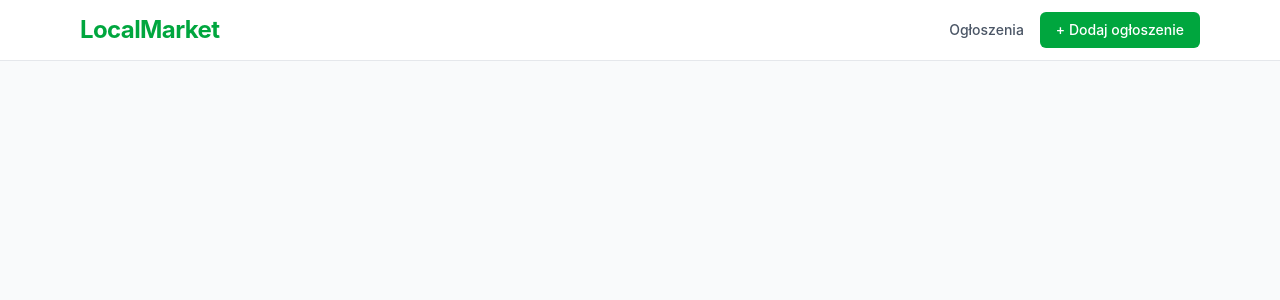
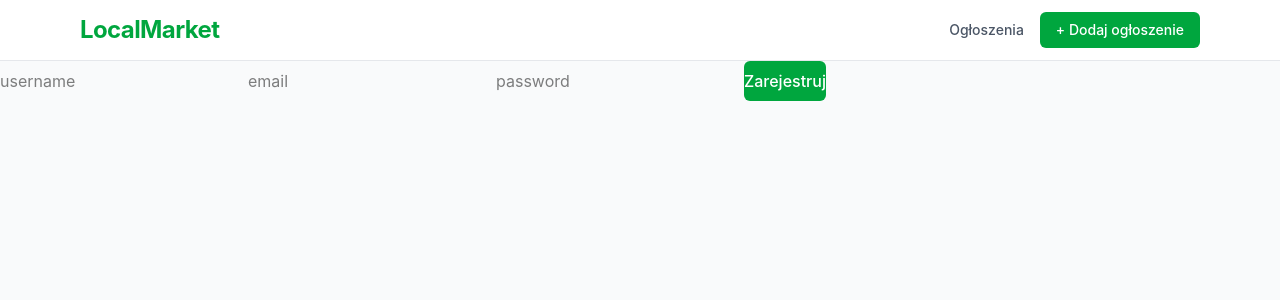
Before and after one commit to olasuchanek2105/local-market-react, a React (Vite) app: page /auth/register in a window 1280 px wide. Shown: the top 300 px of the page. Built offline with nearby package versions, Linux system fonts and the light colour scheme.

Commit message:
add register page and auth context

```diff
--- a/src/App.tsx
+++ b/src/App.tsx
@@ -4,11 +4,9 @@ import { ListingDetails } from "./pages/ListingDetails"
 import AddListing from "./pages/AddListing"
 import Navbar from "./components/Navbar"
 import AuthProvider from "./context/AuthContext"
+import Register from "./pages/Register"
 
 function App() {
-
-
-
   return (
     <AuthProvider>
       <div className="min-h-screen bg-gray-50">
@@ -18,11 +16,11 @@ function App() {
           <Route path="/listings" element={<ListOfProducts />} />
           <Route path="/listings/add" element={<AddListing />} />
           <Route path="/listings/:id" element={<ListingDetails />} />
+          <Route path="/auth/register" element={<Register/>} />
         </Routes>
       </div>
     </AuthProvider>
   )
-
 }
 
 export default App
--- /dev/null
+++ b/src/hooks/useAuth.tsx
@@ -0,0 +1,6 @@
+import { useContext } from 'react'
+import { AuthContext } from '../context/AuthContext'
+
+export function useAuth() {
+    return useContext(AuthContext)
+}
--- /dev/null
+++ b/src/pages/Register.tsx
@@ -0,0 +1,57 @@
+import { useState } from "react";
+
+function Register(){
+    const [user, setUser] = useState({ email: "", username: "", password: "" })
+
+    async function handleSubmit(event: any) {
+        event.preventDefault()
+        await fetch("http://localhost:3000/auth/register", {
+        method: "POST",
+        headers: { "Content-Type": "application/json" },
+        body: JSON.stringify(user)
+        })
+        setUser({ email: "", username: "", password: "" })
+
+    }
+
+    return(
+        <div>
+            <form onSubmit={handleSubmit} className="flex flex-col gap-5">
+
+            <div>
+            <input
+              type="text"
+              placeholder="username"
+              value={user.username}
+              onChange={(e) => setUser({ ...user, username: e.target.value })}
+              required
+            />
+            <input
+              type="text"
+              placeholder="email"
+              value={user.email}
+              onChange={(e) => setUser({ ...user, email: e.target.value })}
+              required
+            />
+            <input
+              type="text"
+              placeholder="password"
+              value={user.password}
+              onChange={(e) => setUser({ ...user, password: e.target.value })}
+              required
+            />
+
+            <button
+                type="submit"
+                className="bg-green-600 hover:bg-green-700 text-white font-medium py-2 rounded-md transition-colors"
+            >
+                Zarejestruj
+            </button>
+            </div>
+            </form>
+        </div>
+
+
+    )
+}
+export default Register
```
Also changed, not shown: 1 other file (tests, documents, lock files or other folders).
